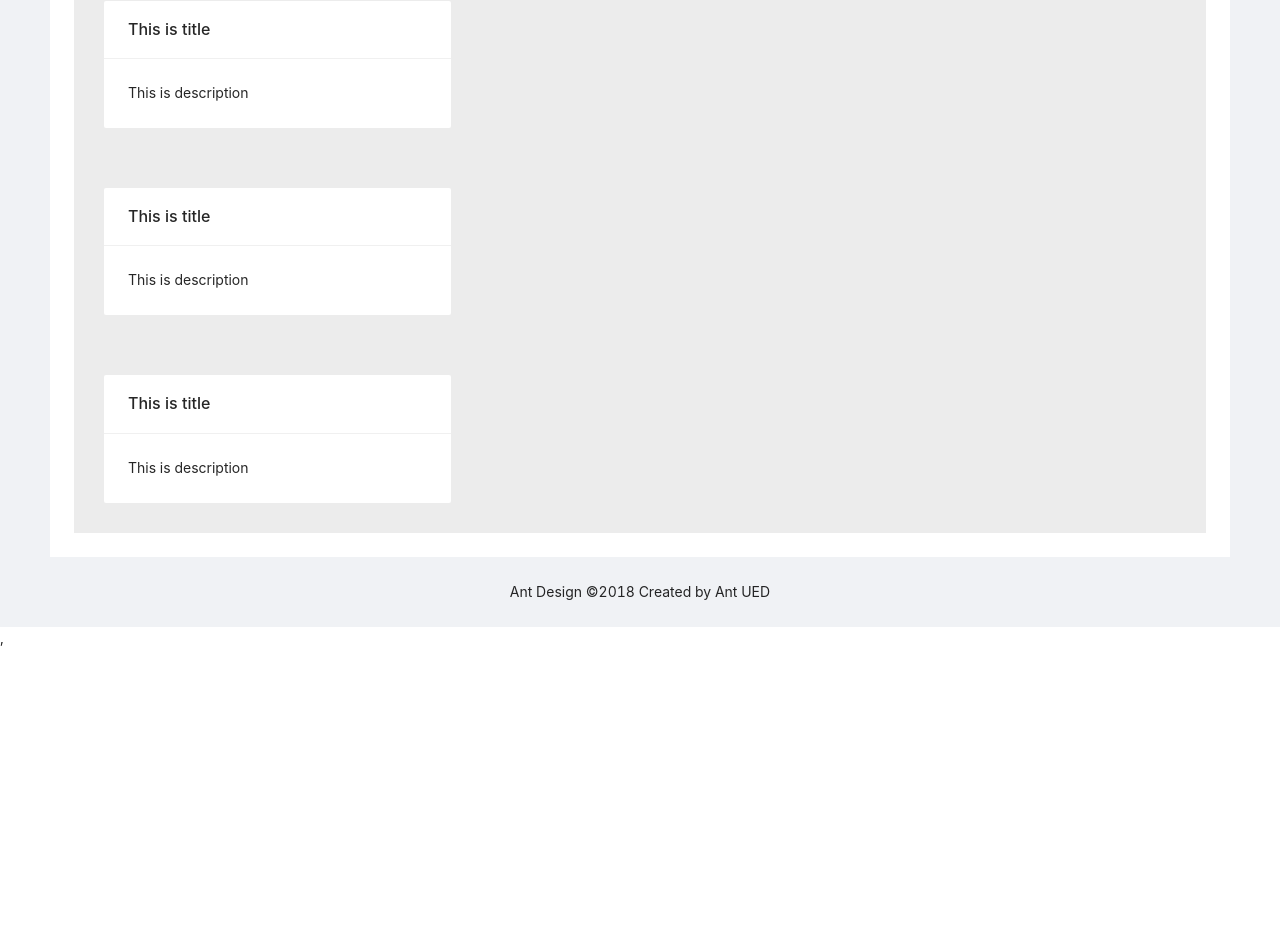
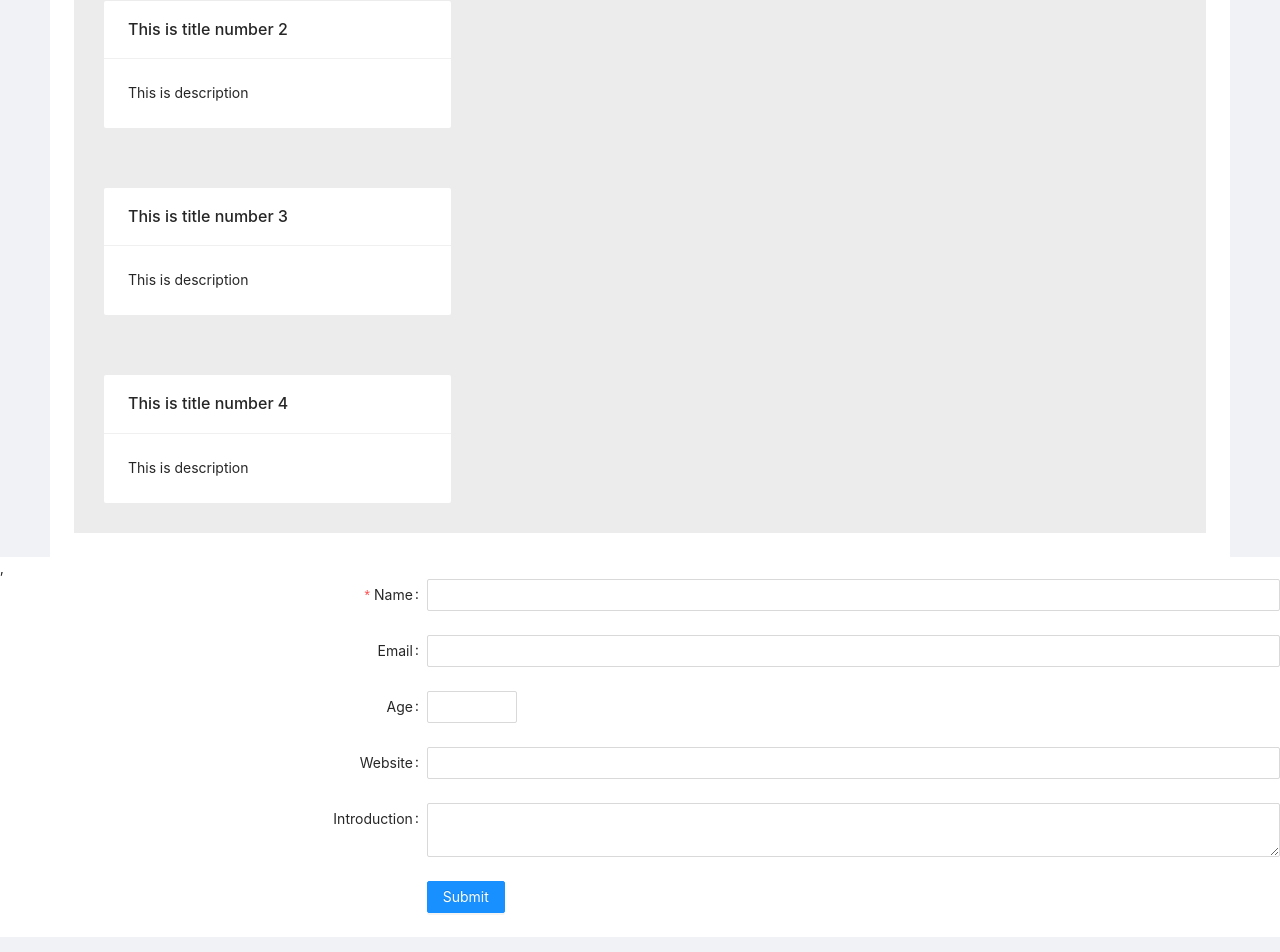
Before and after one commit to UltraMarineOwl/First_labratory_work, a React (Create React App) app in the folder laboratory_project/: page / in a window 1280 px wide. Shown: the part 358-1310 px from the top of the page. Before the commit the page ends 1007 px from the top, so only its background shows below. Built offline with nearby package versions, Linux system fonts and the light colour scheme.

Commit message:
Form+Footer

```diff
--- a/laboratory_project/src/App.tsx
+++ b/laboratory_project/src/App.tsx
@@ -1,13 +1,16 @@
 import React from 'react';
 import './App.css';
 import { LayoutCustom } from './Layouts/LayoutCustom'
+import { Forms } from './Form/Forms';
+import { FooterNow } from './Layouts/FooterFor';
 
 function App() {
   return (
       <>
         <LayoutCustom></LayoutCustom>
+          <Forms></Forms>
+          <FooterNow></FooterNow>
       </>
-
   );
 }
 
--- /dev/null
+++ b/laboratory_project/src/Form/Forms.tsx
@@ -0,0 +1,51 @@
+import './FormsStyle.css';
+import { Form, Input, InputNumber, Button } from 'antd';
+
+const layout = {
+    labelCol: { span: 8 },
+    wrapperCol: { span: 16 },
+};
+
+/* eslint-disable no-template-curly-in-string */
+const validateMessages = {
+    required: '${label} is required!',
+    types: {
+        email: '${label} is not a valid email!',
+        number: '${label} is not a valid number!',
+    },
+    number: {
+        range: '${label} must be between ${min} and ${max}',
+    },
+};
+/* eslint-enable no-template-curly-in-string */
+
+export const Forms = () => {
+    const onFinish = (values: any) => {
+        console.log(values);
+    };
+
+    return (
+        <Form {...layout} name="nest-messages" onFinish={onFinish} validateMessages={validateMessages}>
+            <Form.Item name={['user', 'name']} label="Name" rules={[{ required: true }]}>
+                <Input />
+            </Form.Item>
+            <Form.Item name={['user', 'email']} label="Email" rules={[{ type: 'email' }]}>
+                <Input />
+            </Form.Item>
+            <Form.Item name={['user', 'age']} label="Age" rules={[{ type: 'number', min: 0, max: 99 }]}>
+                <InputNumber />
+            </Form.Item>
+            <Form.Item name={['user', 'website']} label="Website">
+                <Input />
+            </Form.Item>
+            <Form.Item name={['user', 'introduction']} label="Introduction">
+                <Input.TextArea />
+            </Form.Item>
+            <Form.Item wrapperCol={{ ...layout.wrapperCol, offset: 8 }}>
+                <Button type="primary" htmlType="submit">
+                    Submit
+                </Button>
+            </Form.Item>
+        </Form>
+    );
+};
--- /dev/null
+++ b/laboratory_project/src/Form/FormsStyle.css
@@ -0,0 +1 @@
+@import '~antd/dist/antd.css';
--- /dev/null
+++ b/laboratory_project/src/Layouts/FooterFor.tsx
@@ -0,0 +1,9 @@
+import { Layout, Menu, Breadcrumb } from 'antd';
+const { Header, Content, Footer } = Layout;
+export const FooterNow = () =>{
+    return(
+        <Layout>
+            <Footer style={{ textAlign: 'center' }}>Ant Design ©2018 Created by Ant UED</Footer>
+        </Layout>
+    );
+}
--- a/laboratory_project/src/Layouts/LayoutCustom.tsx
+++ b/laboratory_project/src/Layouts/LayoutCustom.tsx
@@ -7,22 +7,22 @@ const { Header, Content, Footer } = Layout;
 const Informations = [
     {
         id: 1,
-        title: "This is title",
+        title: "This is title number 1",
         description: "This is description"
     },
     {
         id: 2,
-        title: "This is title",
+        title: "This is title number 2",
         description: "This is description"
     },
     {
         id: 3,
-        title: "This is title",
+        title: "This is title number 3",
         description: "This is description"
     },
     {
         id: 4,
-        title: "This is title",
+        title: "This is title number 4",
         description: "This is description"
     },
 ]
@@ -57,7 +57,7 @@ export const LayoutCustom = () =>{
                         }
                     </div>
                 </Content>
-                <Footer style={{ textAlign: 'center' }}>Ant Design ©2018 Created by Ant UED</Footer>
+                {/*<Footer style={{ textAlign: 'center' }}>Ant Design ©2018 Created by Ant UED</Footer>*/}
             </Layout>,
         </>
     )
```
